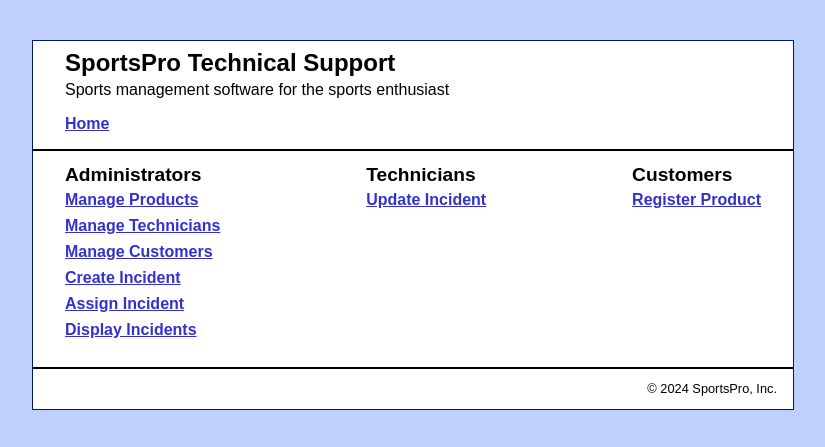
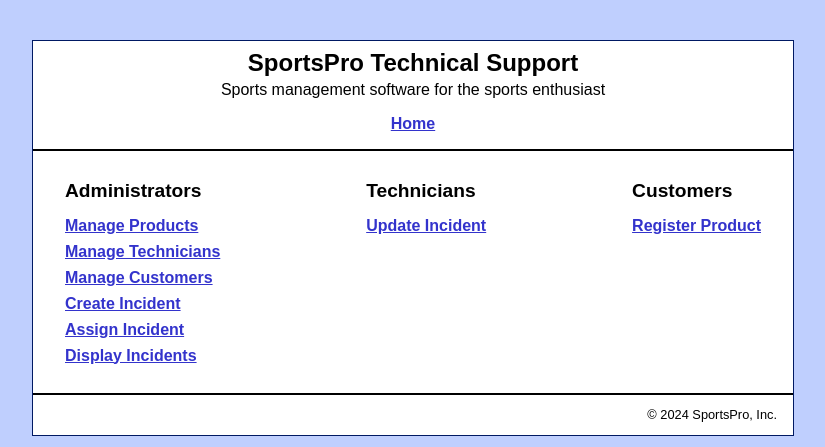
Before and after one commit to GabrielMaxUA/PHP_Assignment_2, a PHP site: page /index.php in a window 1280 px wide. Shown: the top 447 px of the page, without its empty margins (227-1052 px from the left). Run offline with PHP 8.4, Linux system fonts and the light colour scheme.

Commit message:
css edited

```diff
--- a/tech_support/main.css
+++ b/tech_support/main.css
@@ -14,6 +14,7 @@ header {
     margin: 0;
     border-bottom: 2px solid black;
     padding: .5em 2em;
+    text-align: center;
 }
 header h1 {
     color: black;
@@ -28,7 +29,9 @@ header ul {
     margin: 0;
     padding: 1em 0 0 0;
 }
-
+header nav ul{
+    margin: 0 auto;
+}
 main {
     margin: 0;
     padding: .5em 2em .25em;
@@ -52,7 +55,7 @@ h1 {
 }
 h2 {
     font-size: 120%;
-    margin: 0;
+    margin-bottom: 10px;
     padding: .25em 0 .25em ;
 }
 h1, h2 {
```
